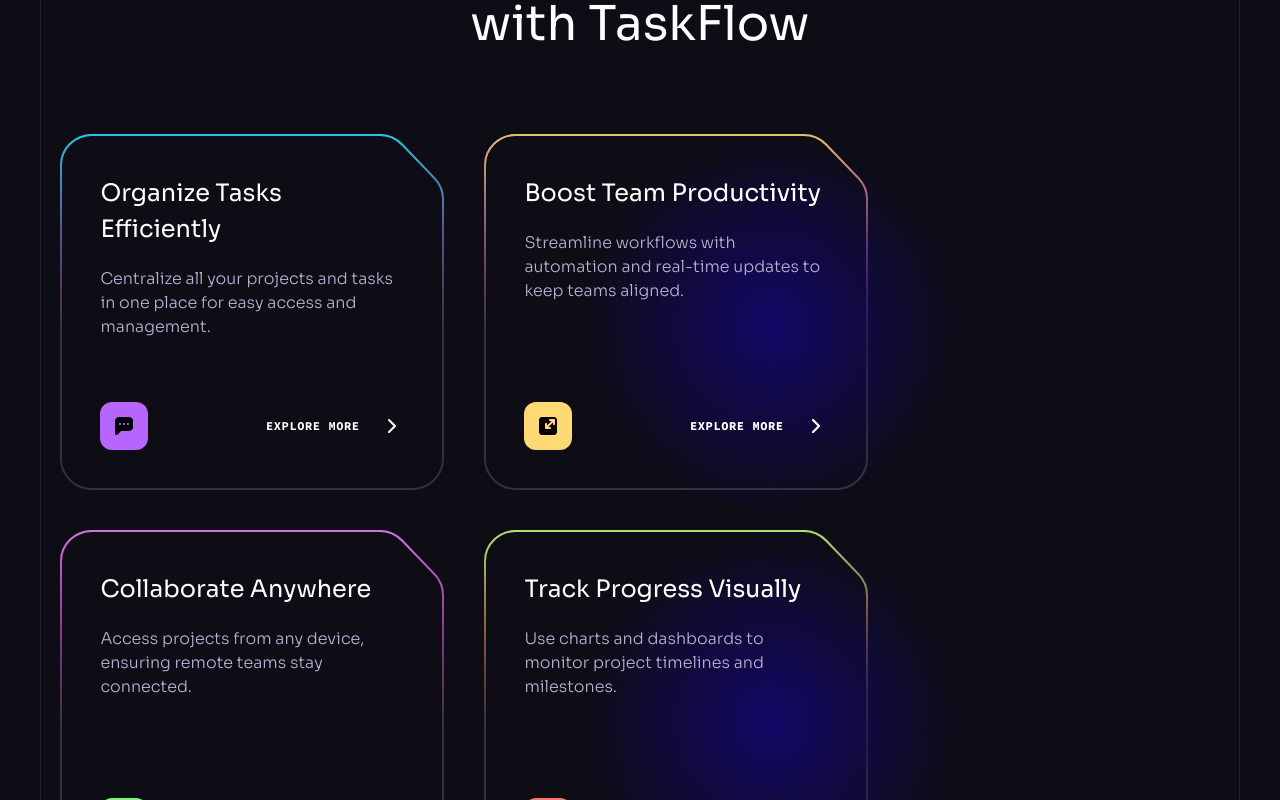
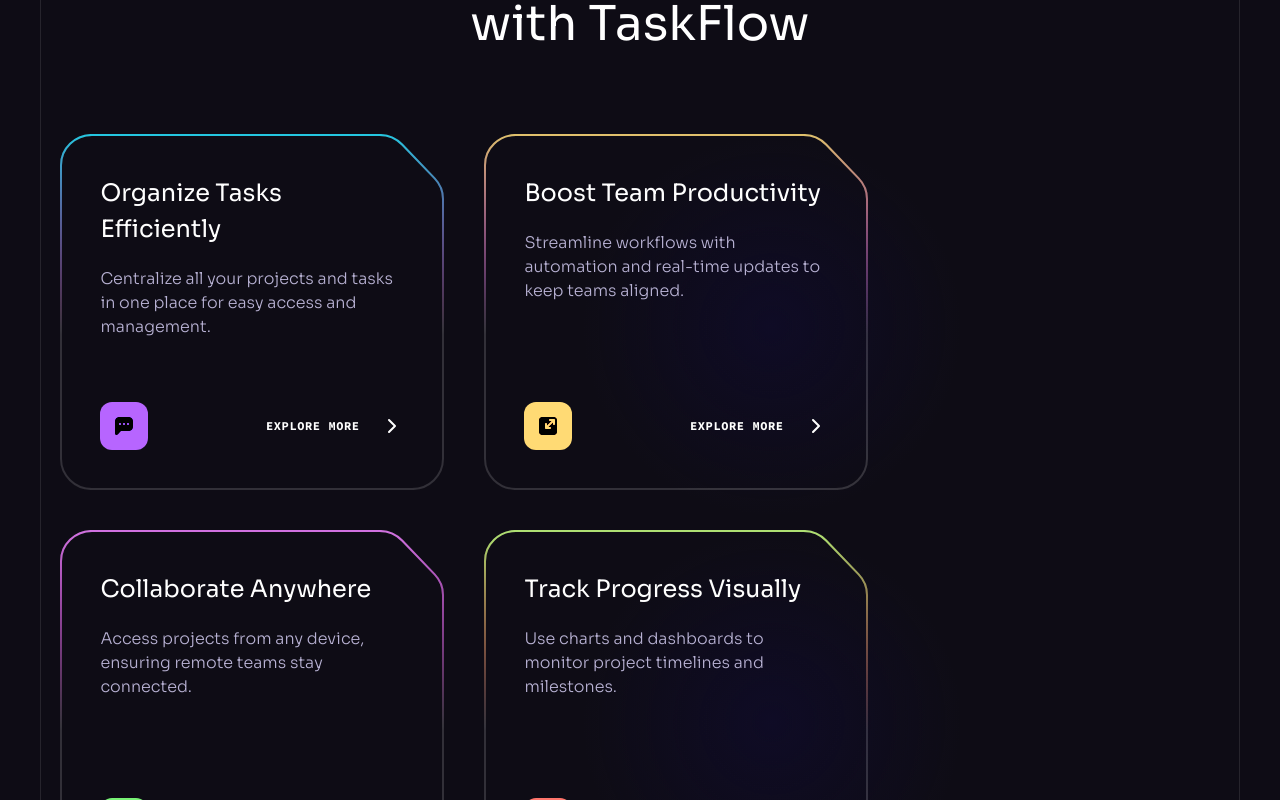
Before and after one commit to faroukq1/taskflow-saas-landing-page, a React (Vite) app: page / in a window 1280 px wide. Shown: the part 1580-2380 px from the top of the page. Built offline with nearby package versions, Linux system fonts and the light colour scheme.

Commit message:
white mode and dark mode

```diff
--- a/src/components/design/Benefits.jsx
+++ b/src/components/design/Benefits.jsx
@@ -1,5 +1,5 @@
 export const GradientLight = () => {
   return (
-    <div className="absolute top-0 left-1/4 w-full aspect-square bg-radial-gradient from-[#28206C] to-[#28206C]/0 to-70% pointer-events-none" />
+    <div className="absolute top-0 left-1/4 w-full aspect-square bg-radial-gradient from-[#28206C]/20 to-[#28206C]/0 to-70% pointer-events-none" />
   );
 };
```
